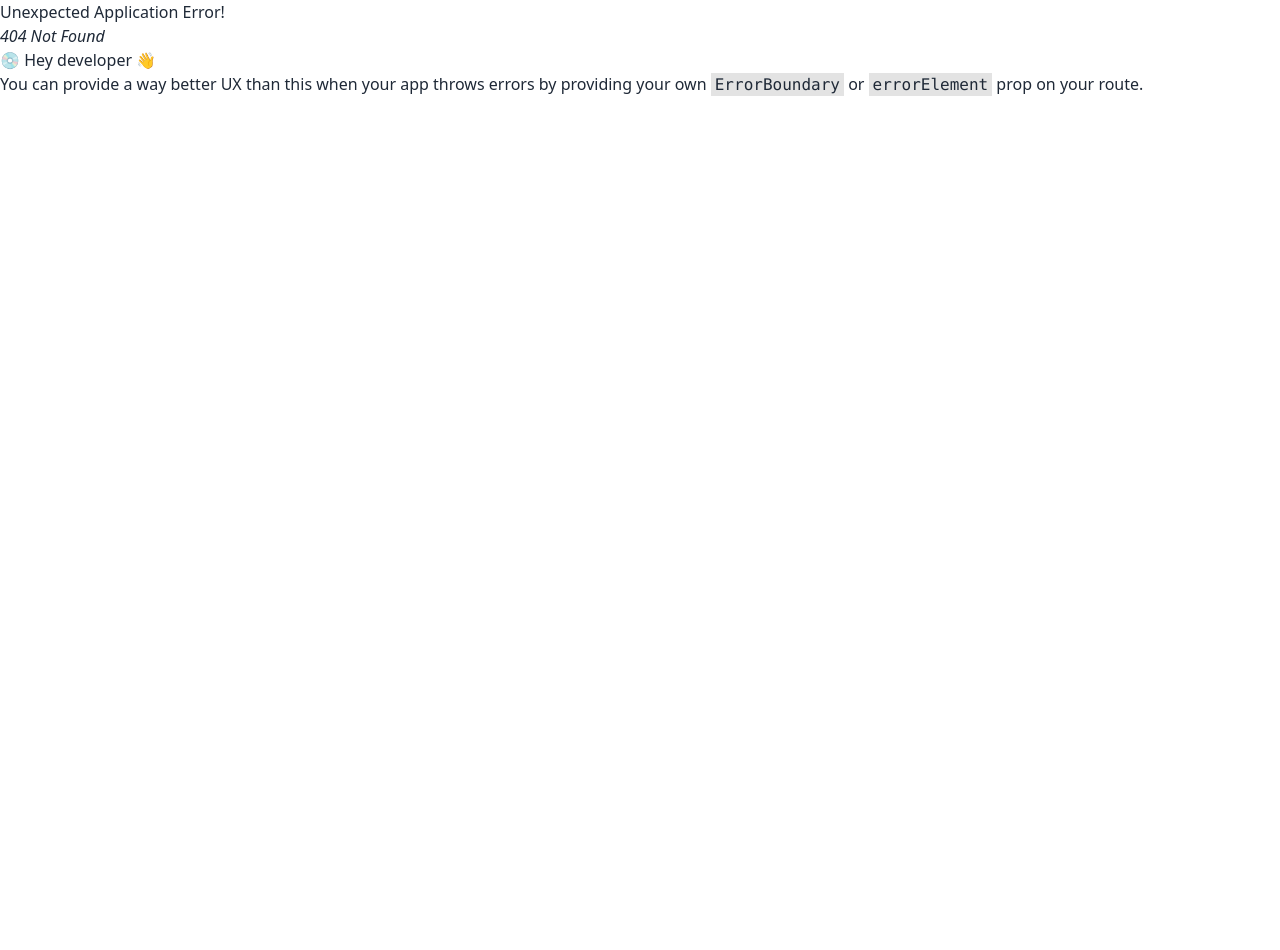
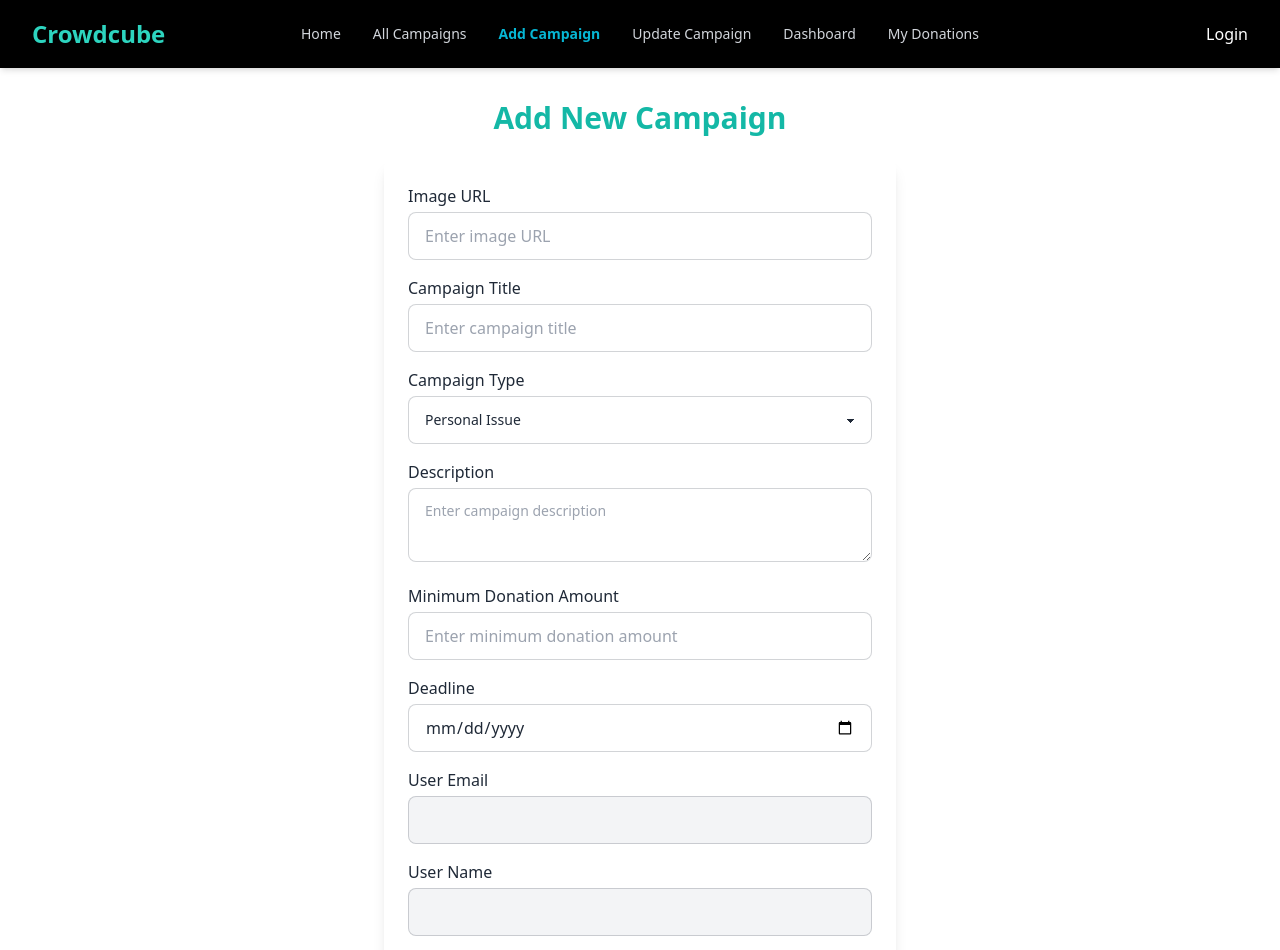
Before and after one commit to RizbiAhmmad/Crowdfunding-Website-Client, a React (Vite) app: page /addCampaign in a window 1280 px wide. Before the commit this address had no page. Shown: the top 950 px of the page. Before the commit the page ends 800 px from the top, so only its background shows below. Built offline with nearby package versions, Linux system fonts and the light colour scheme.

Commit message:
Adding Campaign Form

```diff
--- a/src/Components/Addcampaign.jsx
+++ b/src/Components/Addcampaign.jsx
@@ -0,0 +1,107 @@
+import React from 'react';
+
+const Addcampaign = () => {
+    return (
+        <div className="container mx-auto px-4 py-8">
+      <h2 className="text-3xl font-bold text-center text-teal-500 mb-6">
+        Add New Campaign
+      </h2>
+      <form
+
+        className="max-w-lg mx-auto bg-white p-6 rounded-lg shadow-lg space-y-4"
+      >
+        <div>
+          <label className="block font-medium mb-1">Image URL</label>
+          <input
+            type="url"
+            name="image"
+
+            placeholder="Enter image URL"
+            className="input input-bordered w-full"
+            required
+          />
+        </div>
+        <div>
+          <label className="block font-medium mb-1">Campaign Title</label>
+          <input
+            type="text"
+            name="title"
+
+            placeholder="Enter campaign title"
+            className="input input-bordered w-full"
+            required
+          />
+        </div>
+        <div>
+          <label className="block font-medium mb-1">Campaign Type</label>
+          <select
+            name="type"
+
+            className="select select-bordered w-full"
+            required
+          >
+            <option value="personal issue">Personal Issue</option>
+            <option value="startup">Startup</option>
+            <option value="business">Business</option>
+            <option value="creative ideas">Creative Ideas</option>
+          </select>
+        </div>
+        <div>
+          <label className="block font-medium mb-1">Description</label>
+          <textarea
+            name="description"
+
+            placeholder="Enter campaign description"
+            className="textarea textarea-bordered w-full"
+            required
+          ></textarea>
+        </div>
+        <div>
+          <label className="block font-medium mb-1">Minimum Donation Amount</label>
+          <input
+            type="number"
+            name="minDonation"
+
+            placeholder="Enter minimum donation amount"
+            className="input input-bordered w-full"
+            required
+          />
+        </div>
+        <div>
+          <label className="block font-medium mb-1">Deadline</label>
+          <input
+            type="date"
+            name="deadline"
+
+            className="input input-bordered w-full"
+            required
+          />
+        </div>
+        <div>
+          <label className="block font-medium mb-1">User Email</label>
+          <input
+            type="email"
+
+            className="input input-bordered w-full bg-gray-100"
+          />
+        </div>
+        <div>
+          <label className="block font-medium mb-1">User Name</label>
+          <input
+            type="text"
+
+            className="input input-bordered w-full bg-gray-100"
+          />
+        </div>
+        <button
+          type="submit"
+          className="btn bg-teal-500 text-white w-full hover:bg-teal-600"
+        >
+          Add Campaign
+        </button>
+      </form>
+    </div>
+    );
+};
+
+export default Addcampaign;
--- a/src/Components/Campaigns.jsx
+++ b/src/Components/Campaigns.jsx
@@ -3,7 +3,7 @@ import React from 'react';
 const Campaigns = () => {
     return (
         <div>
-            <h2>Shouing campaigns</h2>
+            <h2>Showing campaigns</h2>
         </div>
     );
 };
--- a/src/Components/Navbar.jsx
+++ b/src/Components/Navbar.jsx
@@ -3,12 +3,12 @@ import { NavLink, Link } from "react-router-dom";
 // import { AuthContext } from "../provider/AuthProvider";
 
 const Navbar = () => {
-//   const { user, logOut } = useContext(AuthContext);
+  //   const { user, logOut } = useContext(AuthContext);
   const [isMenuOpen, setIsMenuOpen] = useState(false);
 
-//   const handleLogOut = () => {
-//     logOut().catch((err) => console.error("Logout Error:", err));
-//   };
+  //   const handleLogOut = () => {
+  //     logOut().catch((err) => console.error("Logout Error:", err));
+  //   };
 
   return (
     <div className="navbar bg-black text-white shadow-md sticky px-8 top-0 z-50">
@@ -41,7 +41,9 @@ const Navbar = () => {
 
       {/* Center Links */}
       <div
-        className={`navbar-center lg:flex ${isMenuOpen ? "block" : "hidden"} lg:block`}
+        className={`navbar-center lg:flex ${
+          isMenuOpen ? "block" : "hidden"
+        } lg:block`}
       >
         <ul className="menu menu-horizontal lg:flex flex-col lg:flex-row px-1 lg:px-0">
           <li>
@@ -80,6 +82,20 @@ const Navbar = () => {
               Add Campaign
             </NavLink>
           </li>
+
+          <li>
+            <NavLink
+              to="/updateCampaign"
+              className={({ isActive }) =>
+                isActive
+                  ? "text-cyan-500 font-bold"
+                  : "text-gray-300 hover:text-cyan-500"
+              }
+            >
+              Update Campaign
+            </NavLink>
+          </li>
+
           <li>
             <NavLink
               to="/dashboard"
@@ -135,9 +151,9 @@ const Navbar = () => {
             </button>
           </NavLink>
         )} */}
-        <NavLink><button>Login</button></NavLink>
-
-
+        <NavLink>
+          <button>Login</button>
+        </NavLink>
       </div>
     </div>
   );
--- /dev/null
+++ b/src/Components/UpdateCampaign.jsx
@@ -0,0 +1,11 @@
+import React from 'react';
+
+const UpdateCampaign = () => {
+    return (
+        <div>
+            <h2>This is update campaign page</h2>
+        </div>
+    );
+};
+
+export default UpdateCampaign;
```
Also changed, not shown: src/Components/Banner.jsx (+17 -10 lines), src/Routes/router.jsx (+10 -0 lines).
